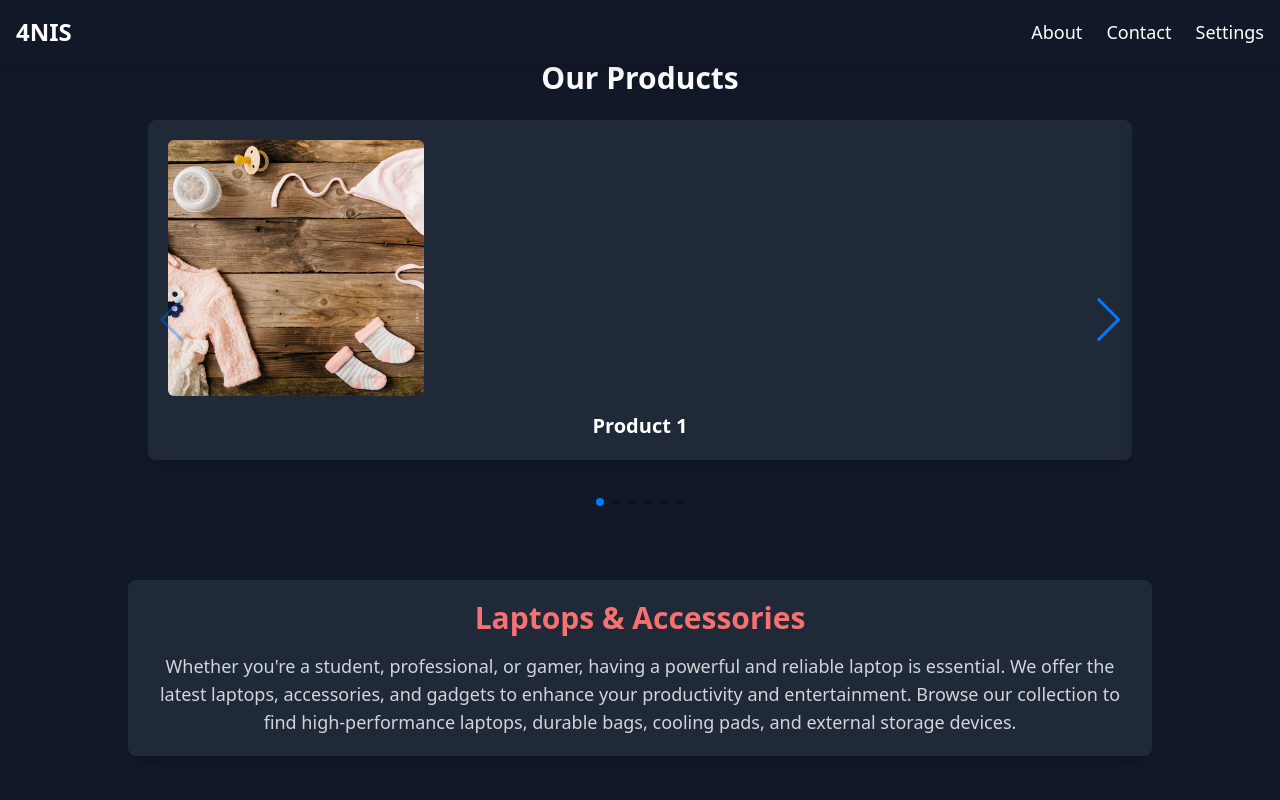
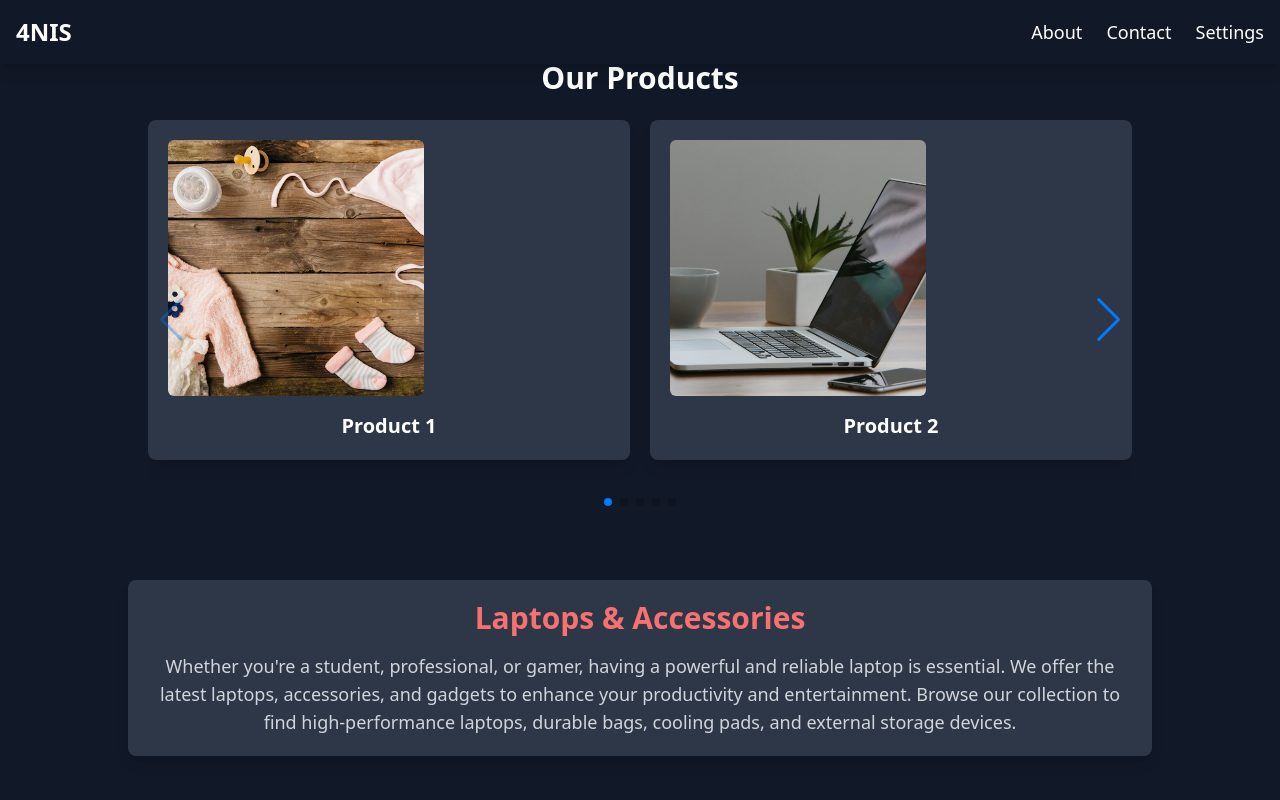
Before and after one commit to michaelpete1/4nis-vue, a Vue app: page /products in a window 1280 px wide. Shown: the top 800 px of the page. Built offline with nearby package versions, Linux system fonts and the light colour scheme.

Commit message:
changedd some things1

```diff
--- a/src/views/About.vue
+++ b/src/views/About.vue
@@ -27,22 +27,36 @@
         Whether you're looking for the latest tech gadgets or stylish clothing, we've got you covered.
       </p>
 
-      <!-- Image with animated text overlay -->
-      <div class="relative w-full max-w-2xl mx-auto mt-10 rounded-xl overflow-hidden shadow-xl group">
+      <!-- Image with animated text overlay and bubble click effect -->
+      <div
+        class="relative w-full mt-10 rounded-xl overflow-hidden shadow-xl group transform transition duration-500 hover:scale-105 animate-fade-in-up"
+        @click="createBubble"
+        ref="imageContainer"
+      >
         <img
           src="/portbcgnd2.jpg"
           alt="Team working together"
-          class="w-full h-auto object-cover"
+          class="w-full h-auto object-cover transform transition duration-700 ease-in-out hover:scale-110"
           loading="lazy"
         />
-        <div class="absolute inset-0 bg-black bg-opacity-40 flex items-center justify-center">
+        <div class="absolute inset-0 bg-black bg-opacity-40 flex items-center justify-center pointer-events-none">
           <p
-            class="text-xl text-white font-semibold text-center animate-fade-text"
+            class="text-xl text-white font-semibold text-center animate-fade-text transition-opacity duration-1000 ease-in-out"
             aria-live="polite"
           >
             {{ currentMessage }}
           </p>
         </div>
+        <!-- Bubble container -->
+        <span
+          v-for="(bubble, index) in bubbles"
+          :key="index"
+          class="absolute w-6 h-6 bg-white opacity-20 rounded-full pointer-events-none bubble"
+          :style="{
+            top: bubble.y + 'px',
+            left: bubble.x + 'px'
+          }"
+        />
       </div>
     </div>
 
@@ -77,6 +91,25 @@ onMounted(() => {
 onUnmounted(() => {
   clearInterval(intervalId)
 })
+
+// Bubble animation state
+const bubbles = ref<{ x: number; y: number }[]>([])
+const imageContainer = ref<HTMLElement | null>(null)
+
+function createBubble(e: MouseEvent) {
+  const rect = imageContainer.value?.getBoundingClientRect()
+  if (!rect) return
+
+  const x = e.clientX - rect.left - 12 // Center bubble
+  const y = e.clientY - rect.top - 12
+
+  bubbles.value.push({ x, y })
+
+  // Remove bubble after animation
+  setTimeout(() => {
+    bubbles.value.shift()
+  }, 600)
+}
 </script>
 
 <style scoped>
@@ -103,4 +136,23 @@ onUnmounted(() => {
 .animate-fade-in-up {
   animation: fadeInUp 1s ease-out forwards;
 }
+
+/* Bubble animation */
+@keyframes bubble-pop {
+  0% {
+    transform: scale(0.5);
+    opacity: 0.3;
+  }
+  50% {
+    transform: scale(3);
+    opacity: 0.15;
+  }
+  100% {
+    transform: scale(5);
+    opacity: 0;
+  }
+}
+.bubble {
+  animation: bubble-pop 0.6s ease-out forwards;
+}
 </style>
--- a/src/views/Products.vue
+++ b/src/views/Products.vue
@@ -3,10 +3,11 @@
     <div class="max-w-5xl mx-auto p-5">
       <h2 class="text-3xl font-bold text-center mb-6">Our Products</h2>
       <Swiper
-        :modules="[Navigation, Pagination]"
+        :modules="[Pagination, Navigation]"
         :pagination="{ clickable: true }"
         :navigation="true"
-        :slides-per-view="1"
+        :slidesPerView="2"
+        spaceBetween="20"
         class="w-full h-[400px]"
       >
         <SwiperSlide
@@ -14,24 +15,37 @@
           :key="product.id"
           class="flex justify-center items-center"
         >
-          <div class="bg-gray-800 p-5 rounded-lg shadow-lg">
+          <div
+            class="bg-gray-800 p-5 rounded-lg shadow-lg relative"
+            @click="createBubble($event, product.id)"
+          >
             <img
               :src="product.image"
               :alt="product.name"
               class="w-64 h-64 object-cover rounded-md mb-4"
             />
-            <h3 class="text-xl font-semibold text-center">
-              {{ product.name }}
-            </h3>
+            <h3 class="text-xl font-semibold text-center">{{ product.name }}</h3>
           </div>
+
+          <!-- Bubble effects -->
+          <div v-for="(bubble, index) in bubbles[product.id] || []" :key="index"
+            :style="{
+              position: 'absolute',
+              top: `${bubble.y}px`,
+              left: `${bubble.x}px`,
+              width: '24px',
+              height: '24px',
+              backgroundColor: 'rgba(255, 255, 255, 0.5)',
+              borderRadius: '50%',
+              animation: 'bubble 0.6s ease-out'
+            }"
+          ></div>
         </SwiperSlide>
       </Swiper>
     </div>
 
     <!-- Laptops & Accessories -->
-    <div
-      class="max-w-5xl mx-auto p-5 mt-10 text-center bg-gray-800 rounded-lg shadow-lg"
-    >
+    <div class="max-w-5xl mx-auto p-5 mt-10 text-center bg-gray-800 rounded-lg shadow-lg">
       <h2 class="text-3xl font-bold mb-4 text-red-400">Laptops & Accessories</h2>
       <p class="text-lg text-gray-300">
         Whether you're a student, professional, or gamer, having a powerful and reliable laptop is essential.
@@ -62,18 +76,82 @@
 </template>
 
 <script setup lang="ts">
-import { Swiper, SwiperSlide } from 'swiper/vue';
-import { Navigation, Pagination } from 'swiper/modules';
-import 'swiper/css';
-import 'swiper/css/navigation';
-import 'swiper/css/pagination';
+import { Swiper, SwiperSlide } from 'swiper/vue'
+import { Navigation, Pagination } from 'swiper/modules'
+import { ref } from 'vue'  // Added ref for reactive state
+import 'swiper/css'
+import 'swiper/css/navigation'
+import 'swiper/css/pagination'
 
 const products = [
-  { id: 1, image: '../public/babyimage.jpg', name: 'Product 1' },
-  { id: 2, image: '../public/pc2.jpg', name: 'Product 2' },
-  { id: 3, image: '../public/kitchen ut1.jpg', name: 'Product 3' },
-  { id: 4, image: '../public/kitchen ut.jpg', name: 'Product 4' },
-  { id: 5, image: '../public/babyimage1.jpg', name: 'Product 5' },
-  { id: 3, image: '../public/pc3.jpg', name: 'Product 6' },
-];
+  { id: 1, image: '/babyimage.jpg', name: 'Product 1' },
+  { id: 2, image: '/pc2.jpg', name: 'Product 2' },
+  { id: 3, image: '/kitchen ut1.jpg', name: 'Product 3' },
+  { id: 4, image: '/kitchen ut.jpg', name: 'Product 4' },
+  { id: 5, image: '/babyimage1.jpg', name: 'Product 5' },
+  { id: 6, image: '/pc3.jpg', name: 'Product 6' },
+]
+
+const bubbles = ref<{ [key: number]: { x: number, y: number }[] }>({})
+
+// Function to create bubble effect on click
+function createBubble(e: MouseEvent, productId: number) {
+  const target = e.target as HTMLElement // TypeScript assertion to HTMLElement
+  const rect = target.getBoundingClientRect()
+  if (!rect) return
+
+  const x = e.clientX - rect.left - 12 // Center bubble
+  const y = e.clientY - rect.top - 12
+
+  if (!bubbles.value[productId]) {
+    bubbles.value[productId] = []
+  }
+
+  bubbles.value[productId].push({ x, y })
+
+  // Remove bubble after animation
+  setTimeout(() => {
+    bubbles.value[productId].shift()
+  }, 600)
+}
 </script>
+
+<style scoped>
+@keyframes bubble {
+  0% {
+    transform: scale(0);
+    opacity: 1;
+  }
+  100% {
+    transform: scale(1.5);
+    opacity: 0;
+  }
+}
+
+.bg-gray-800 {
+  background-color: #2d3748;
+}
+
+.w-full {
+  width: 100%;
+}
+
+.w-64 {
+  width: 16rem;
+}
+
+.h-64 {
+  height: 16rem;
+}
+
+@keyframes bubble {
+  0% {
+    transform: scale(0);
+    opacity: 1;
+  }
+  100% {
+    transform: scale(1.5);
+    opacity: 0;
+  }
+}
+</style>
```
